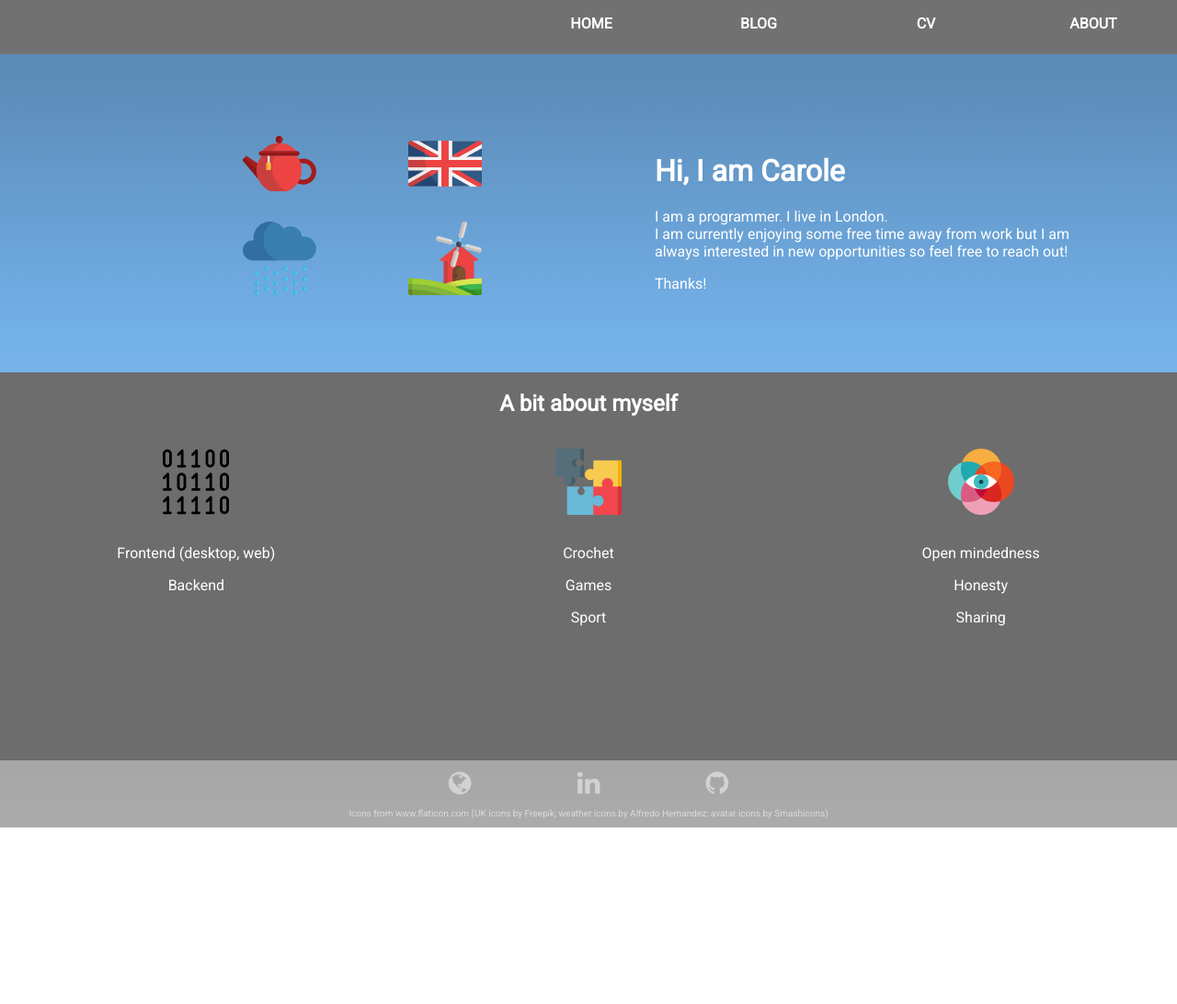
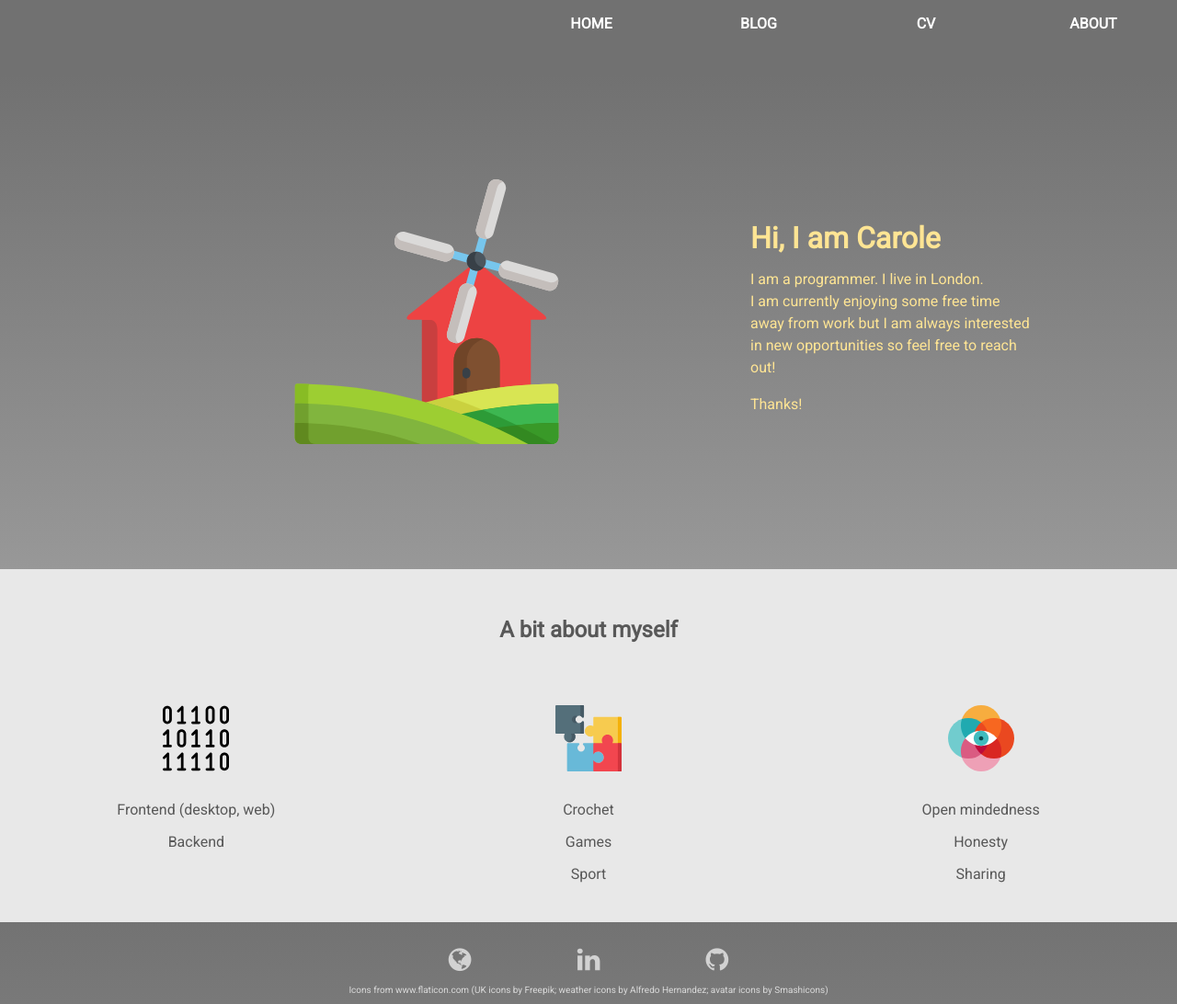
Before and after one commit to caroleolivier/caroleolivier.github.io, a Jekyll site: the page built from about/index.html, in a window 1280 px wide. Shown: the whole page at 92% size. Built offline with Jekyll 4.4.1, drawn with Linux system fonts in a browser that asks for light colours; before the commit the page ends 900 px from its top, so only the background shows below that.

Commit message:
About section version 2

```diff
--- a/about/index.html
+++ b/about/index.html
@@ -4,14 +4,7 @@ title: About
 ---
 <div class="about">
     <div class="presentation">
-        <div class="england">
-            <div class="wrapper">
-                <img src="/assets/images/teapot.svg" alt="tea pot" class="teapot">
-                <img src="/assets/images/flag.svg" alt="UK flag" class="flag">
-                <img src="/assets/images/rain.svg" alt="rain" class="rain">
-                <img src="/assets/images/farm.svg" alt="farm" class="farm">
-            </div>
-        </div>
+        <img src="/assets/images/farm.svg" alt="farm" class="farm">
         <div class="text">
             <h1 class="hi">
                 Hi, I am Carole
--- a/assets/sass/about.scss
+++ b/assets/sass/about.scss
@@ -1,46 +1,27 @@
 $about-icon-height: 5em;
 
 .about {
-    height: 100%;
     width: 100%;
     padding: 0.5em 0;
 
-    display: flex;
-    flex-direction: column;
-
     .presentation {
-        height: 45%;
-        background: linear-gradient(to bottom, #5b8bb7 9%, #73b0e8 40%, #a8d5ff 100%);
-        background-repeat: no-repeat;
-        background-attachment: fixed;
-
+        height: 35em;
         display: flex;
         flex-direction: row;
         align-items: center;
         justify-content: center;
+        padding: 0 10em;
 
-        > div {
-            width: 30em;
-        }
-
-        .england {
-            padding: 0 3em;
-
-            .wrapper {
-                width: 25em;
-                float: right;
-
-                > img {
-                    height: $about-icon-height;
-                    padding: 0.6em 3em;
-                }
-
-            }
+        .farm {
+            width: 18em;
+            padding: 0 10em;
         }
 
         .text {
+            width: 50em;
             padding: 0 0 0 3em;
-            color: white;
+            line-height: 1.5em;
+            color: #ffe594;
 
             >p {
                 margin: 0;
@@ -57,11 +38,14 @@ $about-icon-height: 5em;
     }
 
     .description {
-        height: 55%;
-        background: #6d6d6d;
-        color: white;
+        height: 20em;
+        background:#e8e8e8;
+        color: #585858;
+        padding: 2em 0;
+        margin-bottom: 1em;
 
         .intro {
+            padding: 0 0 2em 0;
             > h2 {
                 text-align: center;
             }
```
